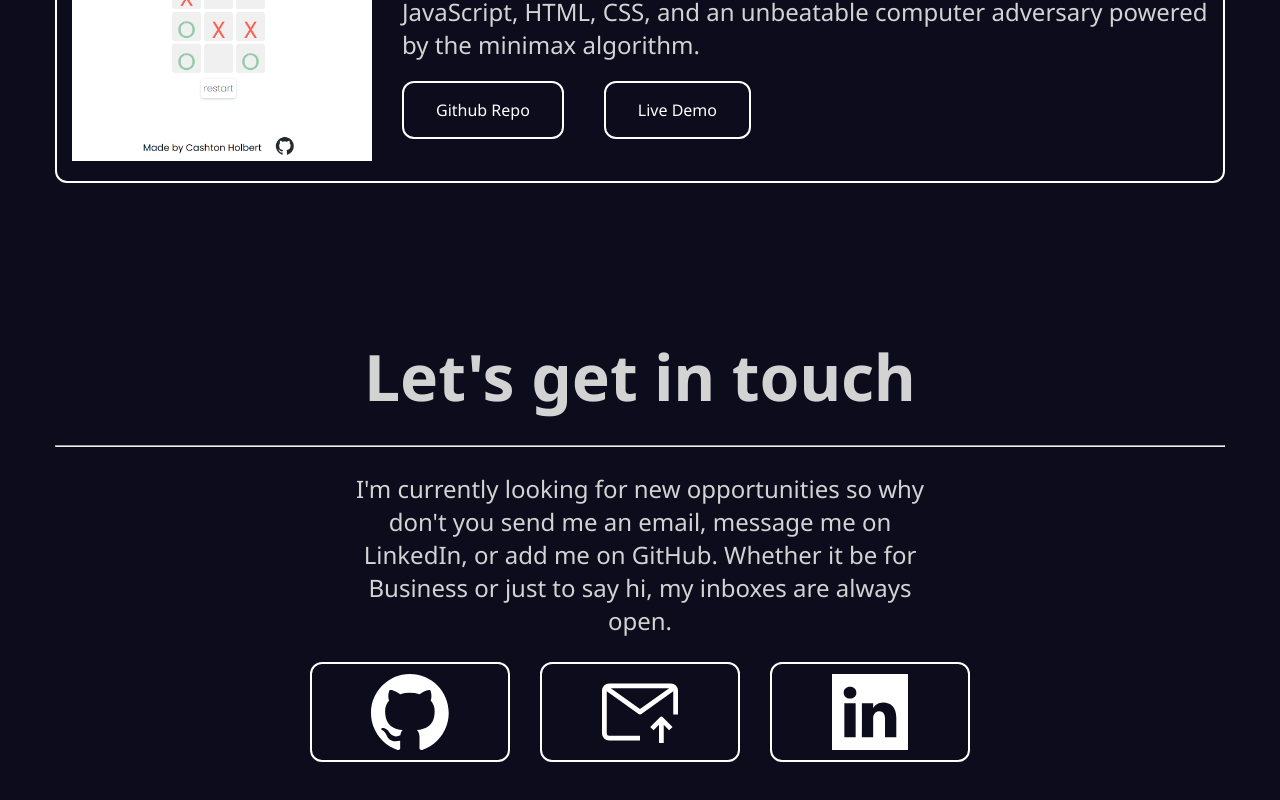
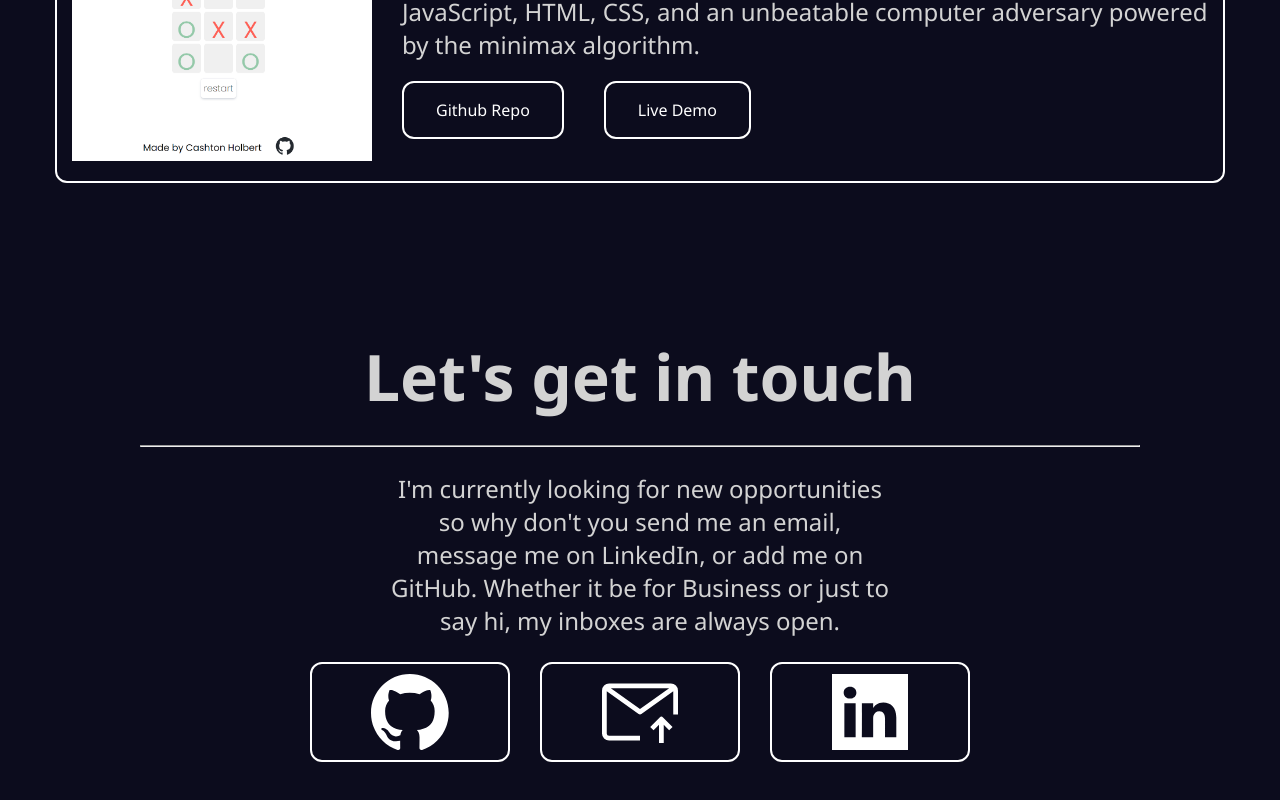
Before and after one commit to cashholb/personal-portfolio-website, a React (Vite) app: page / in a window 1280 px wide. Shown: the part 2576-3376 px from the top of the page. Built offline with nearby package versions, Linux system fonts and the light colour scheme.

Commit message:
fix contact styling

```diff
--- a/src/components/contact/contact.scss
+++ b/src/components/contact/contact.scss
@@ -2,7 +2,8 @@
   display: flex;
   flex-direction: column;
   gap: 25px;
-
+  max-width: 1000px;
+  margin: 0 auto;
 
   text-align: center;
 
```
